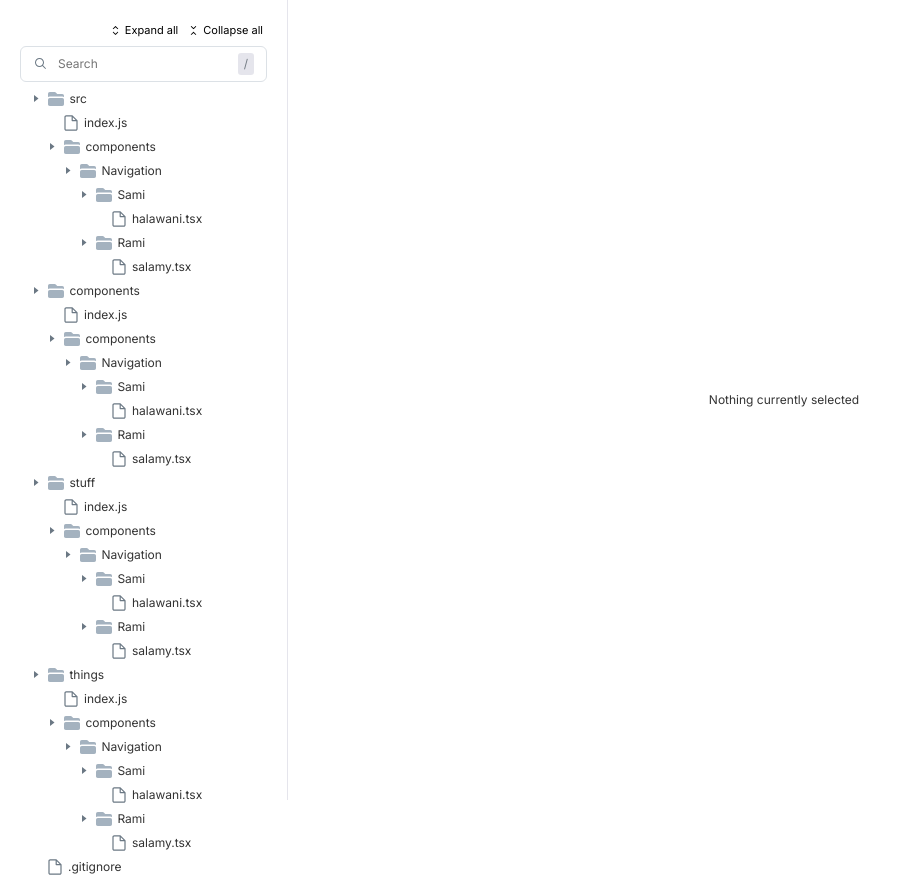
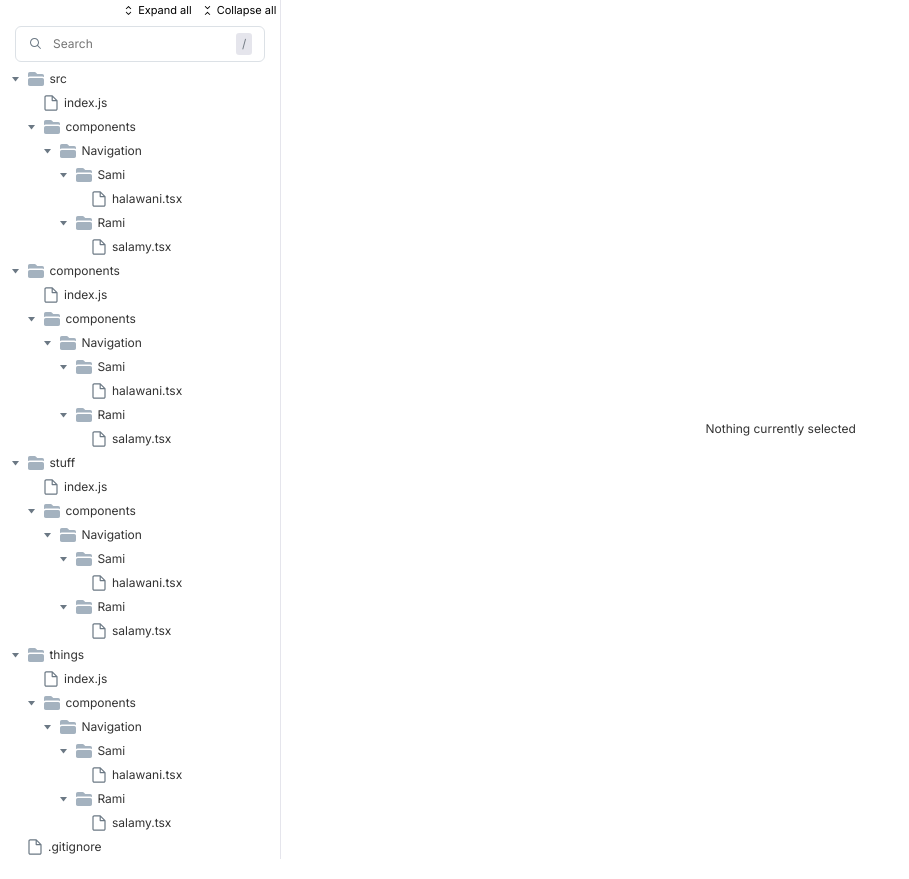
Before and after one commit to haideralsh/file-explorer, a Next.js app: page / in a window 1280 px wide. Both pictures are taken after a click on the button "Expand all". Shown: the whole page, without its empty margins (0-909 px from the left). Built offline with nearby package versions, Linux system fonts and the light colour scheme.

Commit message:
Working state

```diff
--- /dev/null
+++ b/components/Controls.tsx
@@ -0,0 +1,40 @@
+import styled from '@emotion/styled'
+import { CollapseIcon, ExpandIcon } from '../icons';
+
+const Button = styled.button`
+  display: flex;
+  align-items: center;
+  border: none;
+  gap: 2px;
+  padding: 2px 4px;
+  border-radius: 4px;
+
+  font-size: 11px;
+  background-color: #ffffff;
+
+  &:hover {
+    background-color: rgba(220, 220, 230, 0.75);
+  }
+`;
+
+type ControlsProps = {
+  onExpandAll: () => void;
+  onCollapseAll: () => void
+};
+
+const Controls: React.FC<ControlsProps> = ({ onExpandAll, onCollapseAll }) => {
+  return (
+    <div style={{ display: "flex", justifyContent: "flex-end" }}>
+      <Button onClick={onExpandAll}>
+        <ExpandIcon />
+        Expand all
+      </Button>
+      <Button onClick={onCollapseAll}>
+        <CollapseIcon />
+        Collapse all
+      </Button>
+    </div>
+  )
+}
+
+export default Controls;
--- a/components/Directory.tsx
+++ b/components/Directory.tsx
@@ -1,8 +1,9 @@
-import { css } from "@emotion/css";
 import { useEffect, useState } from "react";
+import { css } from '@emotion/css'
 import FileTree from "./FileTree";
 import type { FileTree as FileTreeType } from "../models/fileTree";
 import { useSelectedContext } from "./SelectedContext";
+import { DirectoryIcon, TriangleDown, TriangleRight } from "../icons";
 
 export type DirectoryProps = {
   name: string;
@@ -59,17 +60,9 @@ const Directory: React.FC<DirectoryProps> = ({
           style={{ paddingLeft: `${level * 8}px` }}
           className={classes.directoryName}
         >
-          <svg
-            width="15"
-            height="15"
-            viewBox="0 0 15 15"
-            fill="none"
-            xmlns="http://www.w3.org/2000/svg"
-          >
-            <path d="M6 11L6 4L10.5 7.5L6 11Z" fill="#6B7884"></path>
-          </svg>
+          {showChildren ? <TriangleDown /> : <TriangleRight />}
           <span className={classes.directoryWrapper}>
-            {directoryIcon}
+            <DirectoryIcon />
             {name}
           </span>
         </span>
@@ -89,12 +82,6 @@ const Directory: React.FC<DirectoryProps> = ({
 };
 
 const classes = {
-  icon: css`
-    width: 20px;
-    height: 20px;
-    color: #a4b2bf;
-  `,
-
   indentation: css`
     margin-left: 2rem;
   `,
@@ -110,7 +97,6 @@ const classes = {
 
     &:hover {
       background-color: rgba(229, 232, 236, 0.5);
-      border-radius: 4px;
     }
 
     font-size: 0.75rem;
@@ -128,15 +114,4 @@ const classes = {
   `,
 };
 
-const directoryIcon = (
-  <svg
-    xmlns="http://www.w3.org/2000/svg"
-    viewBox="0 0 20 20"
-    fill="currentColor"
-    className={classes.icon}
-  >
-    <path d="M3.75 3A1.75 1.75 0 002 4.75v3.26a3.235 3.235 0 011.75-.51h12.5c.644 0 1.245.188 1.75.51V6.75A1.75 1.75 0 0016.25 5h-4.836a.25.25 0 01-.177-.073L9.823 3.513A1.75 1.75 0 008.586 3H3.75zM3.75 9A1.75 1.75 0 002 10.75v4.5c0 .966.784 1.75 1.75 1.75h12.5A1.75 1.75 0 0018 15.25v-4.5A1.75 1.75 0 0016.25 9H3.75z" />
-  </svg>
-);
-
 export default Directory;
--- a/components/File.tsx
+++ b/components/File.tsx
@@ -1,5 +1,6 @@
-import { css } from "@emotion/css";
 import { useSelectedContext } from "./SelectedContext";
+import { css } from '@emotion/css'
+import { FileIcon } from "../icons";
 
 export type FileProps = {
   name: string;
@@ -16,7 +17,7 @@ const File: React.FC<FileProps> = ({ name, level }) => {
       onClick={() => setSelected({ name, type: "file" })}
       className={classes.fileName}
     >
-      {fileIcon}
+      <FileIcon />
       {name}
     </span>
   );
@@ -46,26 +47,8 @@ const classes = {
 
     &:hover {
       background-color: rgba(229, 232, 236, 0.5);
-      border-radius: 4px;
     }
   `,
 };
 
-const fileIcon = (
-  <svg
-    width="18"
-    height="18"
-    viewBox="0 0 15 15"
-    fill="none"
-    xmlns="http://www.w3.org/2000/svg"
-  >
-    <path
-      d="M3.5 2C3.22386 2 3 2.22386 3 2.5V12.5C3 12.7761 3.22386 13 3.5 13H11.5C11.7761 13 12 12.7761 12 12.5V6H8.5C8.22386 6 8 5.77614 8 5.5V2H3.5ZM9 2.70711L11.2929 5H9V2.70711ZM2 2.5C2 1.67157 2.67157 1 3.5 1H8.5C8.63261 1 8.75979 1.05268 8.85355 1.14645L12.8536 5.14645C12.9473 5.24021 13 5.36739 13 5.5V12.5C13 13.3284 12.3284 14 11.5 14H3.5C2.67157 14 2 13.3284 2 12.5V2.5Z"
-      fill="#6B7884"
-      fillRule="evenodd"
-      clipRule="evenodd"
-    />
-  </svg>
-);
-
 export default File;
--- a/components/FileTreeContainer.tsx
+++ b/components/FileTreeContainer.tsx
@@ -1,15 +1,16 @@
 import { useState } from "react";
+import { css } from '@emotion/css'
+
 import {
   FileTree as FileTreeType,
   fileTreeMachine,
   find,
 } from "../models/fileTree";
-import styled from "@emotion/styled";
-import { css } from "@emotion/css";
 import FileTree from "./FileTree";
 import { useMachine } from "@xstate/react";
 import SearchInput from "./SearchInput";
 import { SelectedContext, SelectedNode } from "./SelectedContext";
+import Controls from "./Controls";
 
 const classes = {
   container: css`
@@ -17,27 +18,10 @@ const classes = {
     flex-direction: column;
     max-width: 288px;
     gap: 5px;
-    padding: 20px;
     border-right: 1px solid;
     border-color: rgba(220, 220, 230, 0.75);
   `,
 };
-
-const Button = styled.button`
-  display: flex;
-  align-items: center;
-  border: none;
-  gap: 2px;
-  padding: 2px 4px;
-  border-radius: 4px;
-
-  font-size: 11px;
-  background-color: #ffffff;
-
-  &:hover {
-    background-color: rgba(220, 220, 230, 0.75);
-  }
-`;
 
 type FileTreeContainerProps = {
   fileTree: FileTreeType;
@@ -59,47 +43,17 @@ export const FileTreeContainer: React.FC<FileTreeContainerProps> = ({
 
   return (
     <SelectedContext.Provider value={{ setSelected }}>
-      <div style={{ display: "flex", flexWrap: "nowrap", height: "100vh" }}>
+      <div style={{ display: "flex", flexWrap: "nowrap", minHeight: "100vh" }}>
         <div className={classes.container}>
-          <div style={{ display: "flex", justifyContent: "flex-end" }}>
-            <Button onClick={() => send("EXPAND_ALL")}>
-              <svg
-                width="15"
-                height="15"
-                viewBox="0 0 15 15"
-                fill="none"
-                xmlns="http://www.w3.org/2000/svg"
-              >
-                <path
-                  d="M4.93179 5.43179C4.75605 5.60753 4.75605 5.89245 4.93179 6.06819C5.10753 6.24392 5.39245 6.24392 5.56819 6.06819L7.49999 4.13638L9.43179 6.06819C9.60753 6.24392 9.89245 6.24392 10.0682 6.06819C10.2439 5.89245 10.2439 5.60753 10.0682 5.43179L7.81819 3.18179C7.73379 3.0974 7.61933 3.04999 7.49999 3.04999C7.38064 3.04999 7.26618 3.0974 7.18179 3.18179L4.93179 5.43179ZM10.0682 9.56819C10.2439 9.39245 10.2439 9.10753 10.0682 8.93179C9.89245 8.75606 9.60753 8.75606 9.43179 8.93179L7.49999 10.8636L5.56819 8.93179C5.39245 8.75606 5.10753 8.75606 4.93179 8.93179C4.75605 9.10753 4.75605 9.39245 4.93179 9.56819L7.18179 11.8182C7.35753 11.9939 7.64245 11.9939 7.81819 11.8182L10.0682 9.56819Z"
-                  fill="currentColor"
-                  fillRule="evenodd"
-                  clipRule="evenodd"
-                ></path>
-              </svg>
-              Expand all
-            </Button>
-            <Button onClick={() => send("COLLAPSE_ALL")}>
-              <svg
-                width="15"
-                height="15"
-                viewBox="0 0 15 15"
-                fill="none"
-                xmlns="http://www.w3.org/2000/svg"
-              >
-                <path
-                  d="M4.93149 11.8183C4.75579 11.6425 4.75579 11.3576 4.93149 11.1819L7.1815 8.93187C7.35724 8.75617 7.64216 8.75617 7.8179 8.93187L10.0679 11.1819C10.2436 11.3576 10.2436 11.6425 10.0679 11.8183C9.89216 11.994 9.60724 11.994 9.4315 11.8183L7.4997 9.88647L5.5679 11.8183C5.39216 11.994 5.10724 11.994 4.93149 11.8183Z"
-                  fill="black"
-                />
-                <path
-                  d="M10.0678 3.1318C10.2435 3.30754 10.2435 3.59246 10.0678 3.7682L7.81777 6.01821C7.64203 6.19391 7.35711 6.19391 7.18137 6.01821L4.93137 3.7682C4.75563 3.59246 4.75563 3.30754 4.93137 3.1318C5.10711 2.95607 5.39203 2.95607 5.56777 3.1318L7.49957 5.06361L9.43137 3.1318C9.60711 2.95607 9.89203 2.95607 10.0678 3.1318Z"
-                  fill="black"
-                />
-              </svg>
-              Collapse all
-            </Button>
+          <div style={{
+            display: "flex",
+            flexDirection: "column",
+            maxWidth: "288px",
+            gap: 5
+          }}>
+            <Controls onExpandAll={() => { send("EXPAND_ALL") }} onCollapseAll={() => { send("COLLAPSE_ALL") }} />
+            <SearchInput onSearch={handleSearch} />
           </div>
-          <SearchInput onSearch={handleSearch} />
           <FileTree
             state={state}
             send={send}
--- a/components/SearchInput.tsx
+++ b/components/SearchInput.tsx
@@ -1,5 +1,6 @@
 import { useEffect, useRef, useState } from "react";
-import { css } from "@emotion/css";
+import { css } from '@emotion/css';
+import { SearchIcon } from "../icons";
 
 const classes = {
   search: css`
@@ -47,6 +48,7 @@ const SearchInput: React.FC<SearchInputProps> = ({ onSearch }) => {
         gap: 8,
         borderRadius: 6,
         padding: "6px 12px",
+        margin: "0px 15px"
       }}
     >
       <div
@@ -57,23 +59,7 @@ const SearchInput: React.FC<SearchInputProps> = ({ onSearch }) => {
           gap: 8,
         }}
       >
-        <svg
-          width="15"
-          height="15"
-          viewBox="0 0 15 15"
-          fill="none"
-          xmlns="http://www.w3.org/2000/svg"
-          style={{
-            flexShrink: 0,
-          }}
-        >
-          <path
-            d="M10 6.5C10 8.433 8.433 10 6.5 10C4.567 10 3 8.433 3 6.5C3 4.567 4.567 3 6.5 3C8.433 3 10 4.567 10 6.5ZM9.30884 10.0159C8.53901 10.6318 7.56251 11 6.5 11C4.01472 11 2 8.98528 2 6.5C2 4.01472 4.01472 2 6.5 2C8.98528 2 11 4.01472 11 6.5C11 7.56251 10.6318 8.53901 10.0159 9.30884L12.8536 12.1464C13.0488 12.3417 13.0488 12.6583 12.8536 12.8536C12.6583 13.0488 12.3417 13.0488 12.1464 12.8536L9.30884 10.0159Z"
-            fill="#6B7884"
-            fillRule="evenodd"
-            clipRule="evenodd"
-          />
-        </svg>
+        <SearchIcon />
         <input
           onFocus={() => {
             setFocused(true);
--- /dev/null
+++ b/icons/index.tsx
@@ -0,0 +1,103 @@
+export const DirectoryIcon = () => (
+  <svg
+    xmlns="http://www.w3.org/2000/svg"
+    viewBox="0 0 20 20"
+    fill="currentColor"
+    style={{
+      width: 20,
+      height: 20,
+      color: "#a4b2bf"
+    }}
+  >
+    <path d="M3.75 3A1.75 1.75 0 002 4.75v3.26a3.235 3.235 0 011.75-.51h12.5c.644 0 1.245.188 1.75.51V6.75A1.75 1.75 0 0016.25 5h-4.836a.25.25 0 01-.177-.073L9.823 3.513A1.75 1.75 0 008.586 3H3.75zM3.75 9A1.75 1.75 0 002 10.75v4.5c0 .966.784 1.75 1.75 1.75h12.5A1.75 1.75 0 0018 15.25v-4.5A1.75 1.75 0 0016.25 9H3.75z" />
+  </svg>
+);
+
+export const FileIcon = () => (
+  <svg
+    width="18"
+    height="18"
+    viewBox="0 0 15 15"
+    fill="none"
+    xmlns="http://www.w3.org/2000/svg"
+  >
+    <path
+      d="M3.5 2C3.22386 2 3 2.22386 3 2.5V12.5C3 12.7761 3.22386 13 3.5 13H11.5C11.7761 13 12 12.7761 12 12.5V6H8.5C8.22386 6 8 5.77614 8 5.5V2H3.5ZM9 2.70711L11.2929 5H9V2.70711ZM2 2.5C2 1.67157 2.67157 1 3.5 1H8.5C8.63261 1 8.75979 1.05268 8.85355 1.14645L12.8536 5.14645C12.9473 5.24021 13 5.36739 13 5.5V12.5C13 13.3284 12.3284 14 11.5 14H3.5C2.67157 14 2 13.3284 2 12.5V2.5Z"
+      fill="#6B7884"
+      fillRule="evenodd"
+      clipRule="evenodd"
+    />
+  </svg>
+);
+
+export const TriangleRight = () => (
+  <svg
+    width="15"
+    height="15"
+    viewBox="0 0 15 15"
+    fill="none"
+    xmlns="http://www.w3.org/2000/svg"
+  >
+    <path d="M6 11L6 4L10.5 7.5L6 11Z" fill="#6B7884"></path>
+  </svg>
+)
+
+export const TriangleDown = () => (
+  <svg width="15" height="15" viewBox="0 0 15 15" fill="none" xmlns="http://www.w3.org/2000/svg"><path d="M4 6H11L7.5 10.5L4 6Z" fill="#6B7884"></path></svg>
+)
+
+export const CollapseIcon = () => (
+  <svg
+    width="15"
+    height="15"
+    viewBox="0 0 15 15"
+    fill="none"
+    xmlns="http://www.w3.org/2000/svg"
+  >
+    <path
+      d="M4.93149 11.8183C4.75579 11.6425 4.75579 11.3576 4.93149 11.1819L7.1815 8.93187C7.35724 8.75617 7.64216 8.75617 7.8179 8.93187L10.0679 11.1819C10.2436 11.3576 10.2436 11.6425 10.0679 11.8183C9.89216 11.994 9.60724 11.994 9.4315 11.8183L7.4997 9.88647L5.5679 11.8183C5.39216 11.994 5.10724 11.994 4.93149 11.8183Z"
+      fill="black"
+    />
+    <path
+      d="M10.0678 3.1318C10.2435 3.30754 10.2435 3.59246 10.0678 3.7682L7.81777 6.01821C7.64203 6.19391 7.35711 6.19391 7.18137 6.01821L4.93137 3.7682C4.75563 3.59246 4.75563 3.30754 4.93137 3.1318C5.10711 2.95607 5.39203 2.95607 5.56777 3.1318L7.49957 5.06361L9.43137 3.1318C9.60711 2.95607 9.89203 2.95607 10.0678 3.1318Z"
+      fill="black"
+    />
+  </svg>
+)
+
+export const ExpandIcon = () => (
+  <svg
+    width="15"
+    height="15"
+    viewBox="0 0 15 15"
+    fill="none"
+    xmlns="http://www.w3.org/2000/svg"
+  >
+    <path
+      d="M4.93179 5.43179C4.75605 5.60753 4.75605 5.89245 4.93179 6.06819C5.10753 6.24392 5.39245 6.24392 5.56819 6.06819L7.49999 4.13638L9.43179 6.06819C9.60753 6.24392 9.89245 6.24392 10.0682 6.06819C10.2439 5.89245 10.2439 5.60753 10.0682 5.43179L7.81819 3.18179C7.73379 3.0974 7.61933 3.04999 7.49999 3.04999C7.38064 3.04999 7.26618 3.0974 7.18179 3.18179L4.93179 5.43179ZM10.0682 9.56819C10.2439 9.39245 10.2439 9.10753 10.0682 8.93179C9.89245 8.75606 9.60753 8.75606 9.43179 8.93179L7.49999 10.8636L5.56819 8.93179C5.39245 8.75606 5.10753 8.75606 4.93179 8.93179C4.75605 9.10753 4.75605 9.39245 4.93179 9.56819L7.18179 11.8182C7.35753 11.9939 7.64245 11.9939 7.81819 11.8182L10.0682 9.56819Z"
+      fill="currentColor"
+      fillRule="evenodd"
+      clipRule="evenodd"
+    ></path>
+  </svg>
+)
+
+export const SearchIcon = () => (
+  <svg
+    width="15"
+    height="15"
+    viewBox="0 0 15 15"
+    fill="none"
+    xmlns="http://www.w3.org/2000/svg"
+    style={{
+      flexShrink: 0,
+    }}
+  >
+    <path
+      d="M10 6.5C10 8.433 8.433 10 6.5 10C4.567 10 3 8.433 3 6.5C3 4.567 4.567 3 6.5 3C8.433 3 10 4.567 10 6.5ZM9.30884 10.0159C8.53901 10.6318 7.56251 11 6.5 11C4.01472 11 2 8.98528 2 6.5C2 4.01472 4.01472 2 6.5 2C8.98528 2 11 4.01472 11 6.5C11 7.56251 10.6318 8.53901 10.0159 9.30884L12.8536 12.1464C13.0488 12.3417 13.0488 12.6583 12.8536 12.8536C12.6583 13.0488 12.3417 13.0488 12.1464 12.8536L9.30884 10.0159Z"
+      fill="#6B7884"
+      fillRule="evenodd"
+      clipRule="evenodd"
+    />
+  </svg>
+)
```
Also changed, not shown: package.json (indentation only), 1 other file (tests, documents, lock files or other folders).
